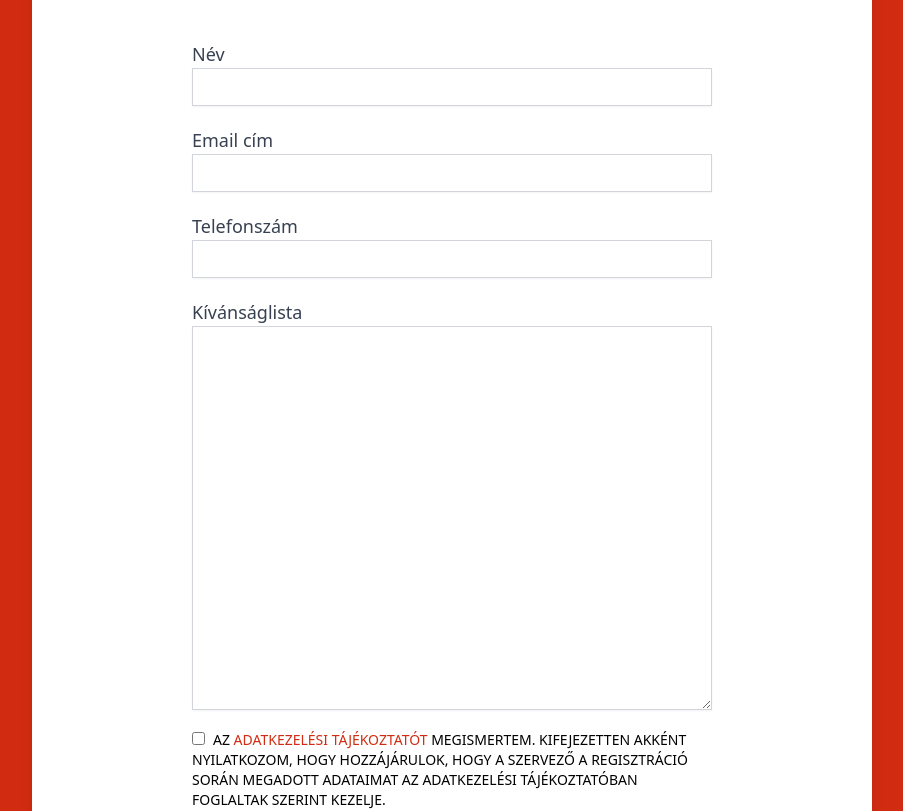
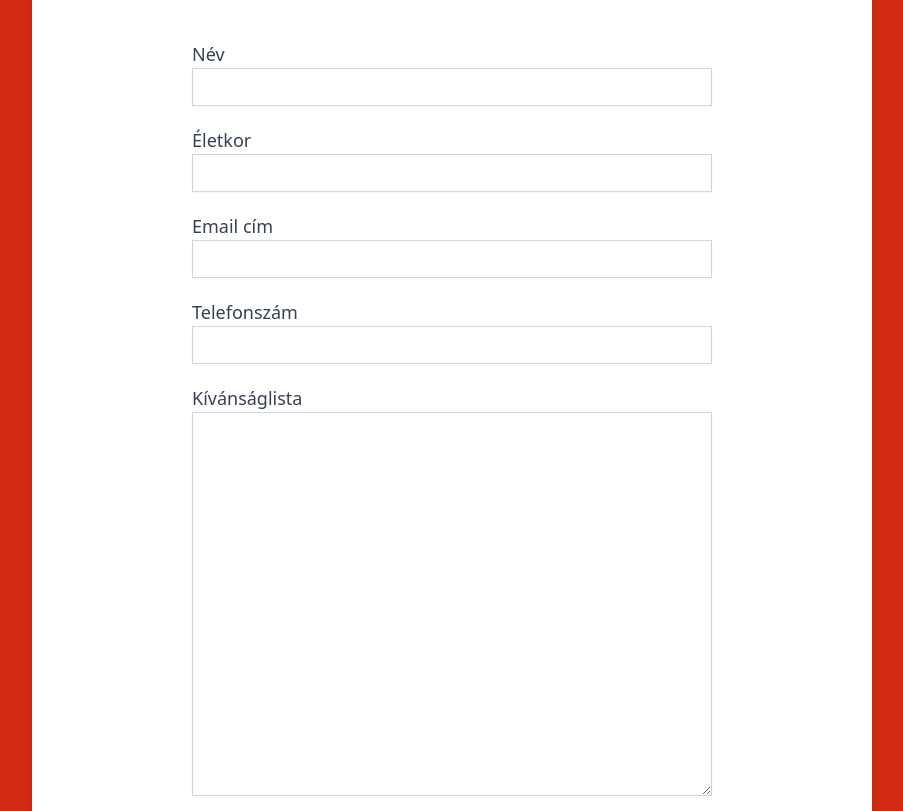
Before and after one commit to mrTonyKvcs/wish-list.malomkecskemet.hu, a Next.js app: page / in a window 1280 px wide. Shown: the part 1700-2511 px from the top of the page, without its empty margins (188-1091 px from the left). Built offline with nearby package versions, Linux system fonts and the light colour scheme.

Commit message:
add new validation rules

```diff
--- a/app/page.tsx
+++ b/app/page.tsx
@@ -16,7 +16,11 @@ export default function Home() {
 
   return (
     <>
+      <header>
         <Navbar />
+      </header>
+
+      <main>
         <Hero
           path="/banner/hero.jpg"
           alt="Idén Karácsonykor a TE kívánságod is teljesülhet!"
@@ -26,12 +30,17 @@ export default function Home() {
             <Title text="Idén Karácsonykor a TE kívánságod is teljesülhet!" />
             <div className="flex flex-col justify-center w-full gap-20 p-4 mt-10 md:flex-row md:mt-20">
               <div className="w-full md:w-6/12 md:flex md:justify-end">
-              <Image src={"/images/w1.png"} width={536} height={500} alt={""} />
+                <Image
+                  src={"/images/w1.png"}
+                  width={536}
+                  height={500}
+                  alt={""}
+                />
               </div>
               <div className="flex flex-col w-full text-3xl md:w-6/12 md:justify-center md:items-start">
                 <p className="mb-10">
-                Küldd el nekünk mire vágysz igazán az ünnepek közeledtével és ha
-                Te vagy a szerencsés, idén a fa alatt találod!
+                  Küldd el nekünk mire vágysz igazán az ünnepek közeledtével és
+                  ha Te vagy a szerencsés, idén a fa alatt találod!
                 </p>
                 <InformationList />
                 <p className="mt-7">
@@ -103,9 +112,13 @@ export default function Home() {
             </div>
           </div>
         </section>
+      </main>
+
+      <footer>
         <div className="flex justify-center p-8 text-gray-400">
           Copyright © 2022 - Minden jog fenntartva.
         </div>
+      </footer>
     </>
   );
 }
--- a/components/forms/WishForm.tsx
+++ b/components/forms/WishForm.tsx
@@ -2,6 +2,7 @@ import axios from "axios";
 import { Formik, Field, Form, ErrorMessage } from "formik";
 import { WishFormProps } from "../../types/wish";
 import { wishSchema } from "../../validation/wishShema";
+import { gdprLink } from "../../constants/form";
 
 const WishForm = ({ setSuccess, setError, load, setLoad }: WishFormProps) => {
   return (
@@ -10,6 +11,7 @@ const WishForm = ({ setSuccess, setError, load, setLoad }: WishFormProps) => {
         initialValues={{
           name: "",
           email: "",
+          age: null,
           phoneNumber: "",
           content: "",
           gdpr20221201: "",
@@ -27,7 +29,7 @@ const WishForm = ({ setSuccess, setError, load, setLoad }: WishFormProps) => {
               "GET, POST, PATCH, PUT, DELETE, OPTIONS",
           };
           axios
-            .post("https://api-malom.tony-dev.hu/api/wish", values, {
+            .post("https://api.malomkecskemet.hu/api/wish", values, {
               headers: headers,
             })
             .then((response) => {
@@ -60,6 +62,25 @@ const WishForm = ({ setSuccess, setError, load, setLoad }: WishFormProps) => {
               name="name"
             />
           </div>
+          <div className="mt-5">
+            <label
+              className="block text-lg font-medium text-gray-700"
+              htmlFor="Email"
+            >
+              Életkor
+            </label>
+            <Field
+              type="number"
+              className="block w-full px-3 py-2 placeholder-gray-400 border border-gray-300 shadow-sm appearance-none focus:outline-none focus:ring-red-500 focus:border-red-500 sm:text-sm"
+              id="age"
+              name="age"
+            />
+            <ErrorMessage
+              component="a"
+              className="text-lg text-red-500"
+              name="age"
+            />
+          </div>
           <div className="my-5">
             <label
               className="block text-lg font-medium text-gray-700"
@@ -78,7 +99,8 @@ const WishForm = ({ setSuccess, setError, load, setLoad }: WishFormProps) => {
               name="email"
             />
           </div>
-          <div>
+
+          <div className="mt-5">
             <label
               className="block text-lg font-medium text-gray-700"
               htmlFor="Email"
@@ -119,7 +141,12 @@ const WishForm = ({ setSuccess, setError, load, setLoad }: WishFormProps) => {
             <label className="text-sm">
               <Field className="mr-2" type="checkbox" name="gdpr20221201" />
               AZ{" "}
-              <a href="" className="text-red-malom" target="_blank">
+              <a
+                href={gdprLink}
+                className="text-red-malom"
+                target="_blank"
+                rel="noreferrer"
+              >
                 ADATKEZELÉSI TÁJÉKOZTATÓT
               </a>{" "}
               MEGISMERTEM. KIFEJEZETTEN AKKÉNT NYILATKOZOM, HOGY HOZZÁJÁRULOK,
--- /dev/null
+++ b/constants/form.ts
@@ -0,0 +1,2 @@
+export const gdprLink =
+  "https://malomkecskemet.hu/pdfs/iden-karacsonykor-aszf.pdf";
--- a/validation/wishShema.ts
+++ b/validation/wishShema.ts
@@ -4,8 +4,15 @@ export const wishSchema = Yup.object().shape({
   email: Yup.string()
     .email("Az email cím nem egfelelő formátumú!")
     .required("Email cím megadása kötelező!"),
+  age: Yup.number()
+    .typeError("Életkor megadása kötelező!")
+    .min(6, "Életkornak 6 - 14 évesnek kell lennie!")
+    .max(14, "Életkornak 6 - 14 évesnek kell lennie!")
+    .required("Életkor megadása kötelező!"),
   phoneNumber: Yup.string().required("Telefonszám megadása kötelező!"),
-  content: Yup.string().required("Kívánságlista megadása kötelező!"),
+  content: Yup.string()
+    .min(6, "Minimum karakter: 10")
+    .required("Kívánságlista megadása kötelező!"),
   gdpr20221201: Yup.string().required(
     "Adatkezelési tájékoztató elfogadása kötelező!"
   ),
```
Lines whose indentation alone changed are shown as unchanged.
